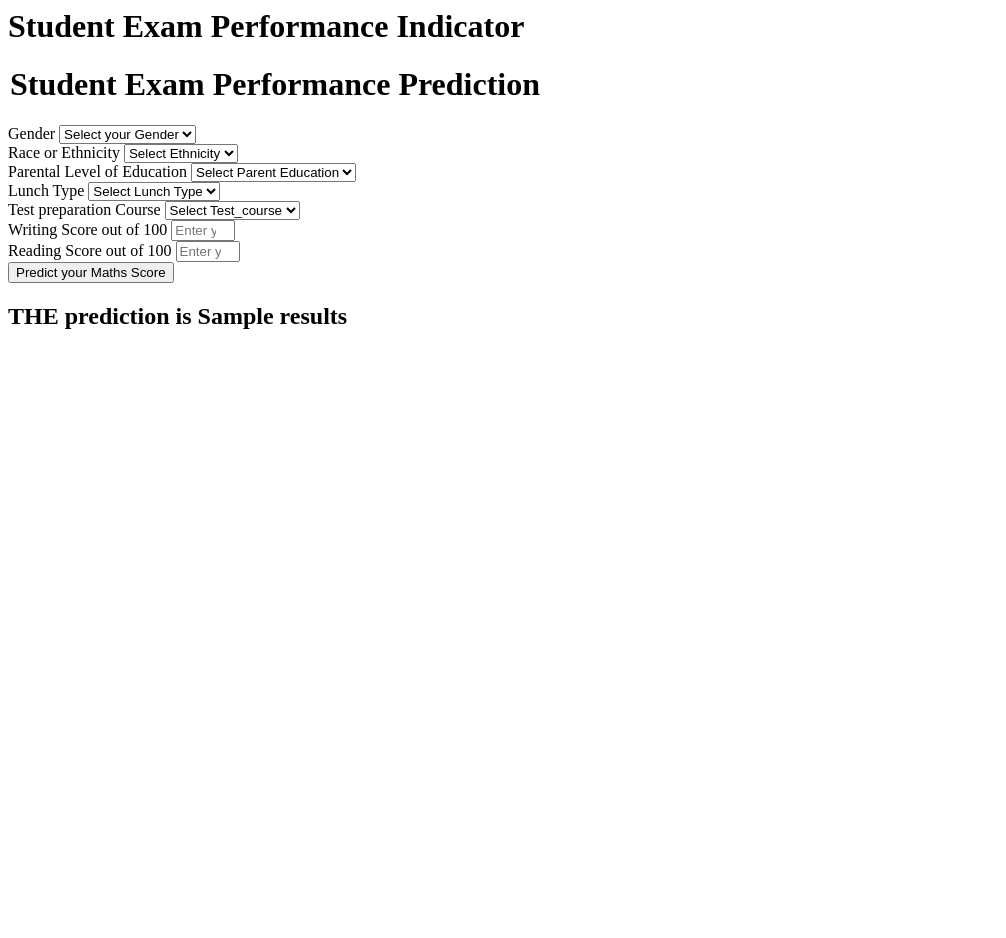
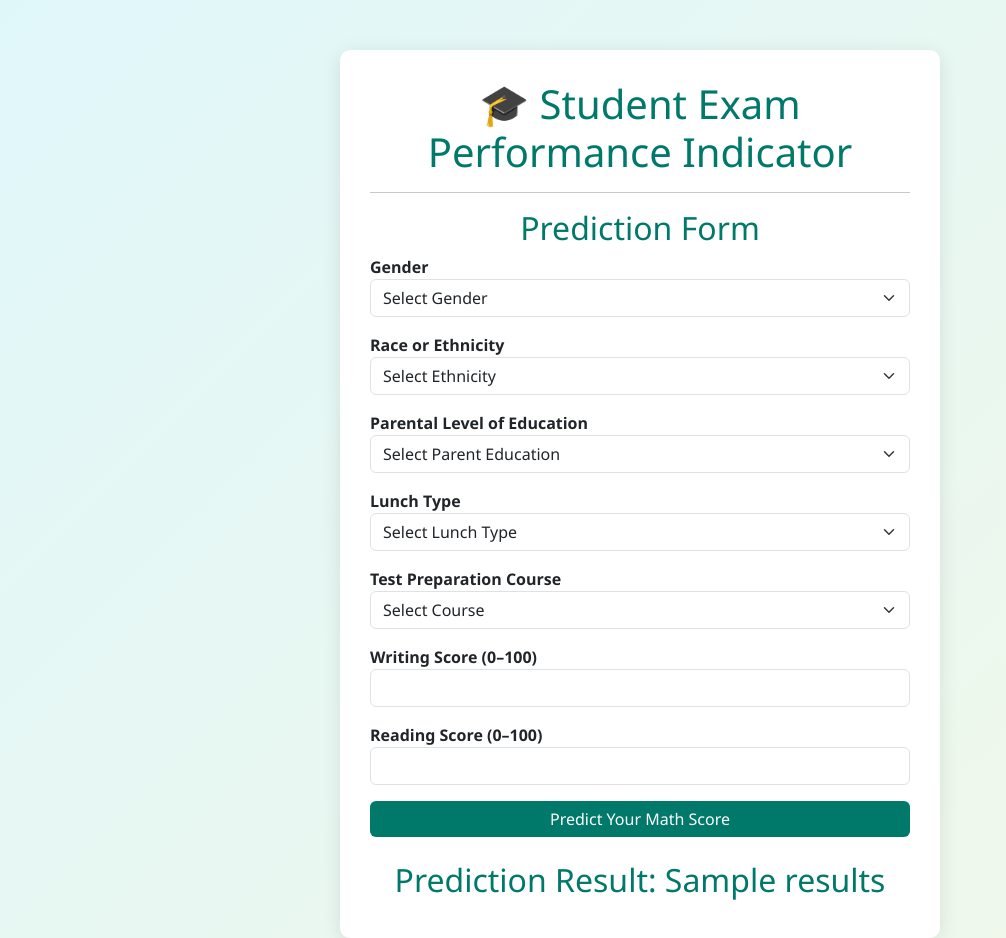
Before and after one commit to rohanmusale51/mlproject, a Flask app: template templates/home.html in a window 1280 px wide. Shown: the whole page, without its empty margins (0-1006 px from the left). Before the commit the page ends 329 px from the top, so only its background shows below. Run offline with Flask 3, Linux system fonts and the light colour scheme; the template is opened without the code that fills it: most values are stand-ins (such as "Sample title", 1, 10 or a date in 2020).

Commit message:
updated UI of app

```diff
--- a/templates/home.html
+++ b/templates/home.html
@@ -1,111 +1,113 @@
-<html>
+<!DOCTYPE html>
+<html lang="en">
+<head>
+  <meta charset="UTF-8">
+  <meta name="viewport" content="width=device-width, initial-scale=1.0">
+  <title>Student Exam Performance Predictor</title>
+  <link href="https://cdn.jsdelivr.net/npm/bootstrap@5.3.0/dist/css/bootstrap.min.css" rel="stylesheet">
+  <style>
+    body {
+      background: linear-gradient(135deg, #e0f7fa, #f1f8e9);
+      font-family: 'Segoe UI', Tahoma, Geneva, Verdana, sans-serif;
+      padding-top: 50px;
+    }
+    .container {
+      max-width: 600px;
+      background: white;
+      border-radius: 10px;
+      box-shadow: 0 4px 20px rgba(0,0,0,0.1);
+      padding: 30px;
+    }
+    h1, h2 {
+      text-align: center;
+      color: #00796b;
+    }
+    .btn-primary {
+      width: 100%;
+      background-color: #00796b;
+      border: none;
+    }
+    .btn-primary:hover {
+      background-color: #004d40;
+    }
+    label {
+      font-weight: 600;
+    }
+  </style>
+</head>
 <body>
-    <div class="login">
-       <h1>Student Exam Performance Indicator</h1>
+  <div class="container">
+    <h1>🎓 Student Exam Performance Indicator</h1>
+    <hr>
+    <form action="{{ url_for('predict_datapoint') }}" method="post">
+      <h2>Prediction Form</h2>
 
-       <form action="{{ url_for('predict_datapoint')}}" method="post">
-        <h1>
-            <legend>Student Exam Performance Prediction</legend>
-        </h1>
       <div class="mb-3">
-            <label class="form-label">Gender</label>
-            <select class="form-control" name="gender" placeholder="Enter you Gender" required>
-                <option class="placeholder" selected disabled value="">Select your Gender</option>
-                <option value="male">
-                    Male
-                </option>
-                <option value="female">
-                    Female
-                </option>
+        <label>Gender</label>
+        <select class="form-select" name="gender" required>
+          <option selected disabled value="">Select Gender</option>
+          <option value="male">Male</option>
+          <option value="female">Female</option>
         </select>
       </div>
+
       <div class="mb-3">
-            <label class="form-label">Race or Ethnicity</label>
-            <select class="form-control" name="ethnicity" placeholder="Enter you ethnicity" required>
-                <option class="placeholder" selected disabled value="">Select Ethnicity</option>
-                <option value="group A">
-                    Group A
-                </option>
-                <option value="group B">
-                    Group B
-                </option>
-                <option value="group C">
-                    Group C
-                </option>
-                <option value="group D">
-                    Group D
-                </option>
-                <option value="group E">
-                    Group E
-                </option>
+        <label>Race or Ethnicity</label>
+        <select class="form-select" name="ethnicity" required>
+          <option selected disabled value="">Select Ethnicity</option>
+          <option value="group A">Group A</option>
+          <option value="group B">Group B</option>
+          <option value="group C">Group C</option>
+          <option value="group D">Group D</option>
+          <option value="group E">Group E</option>
         </select>
       </div>
+
       <div class="mb-3">
-            <label class="form-label">Parental Level of Education</label>
-            <select class="form-control" name="parental_level_of_education"
-                placeholder="Enter you Parent Education" required>
-                <option class="placeholder" selected disabled value="">Select Parent Education</option>
-                <option value="associate's degree">
-                    associate's degree
-                </option>
-                <option value="bachelor's degree">
-                    bachelor's degree
-                </option>
-                <option value="high school">
-                    high school
-                </option>
-                <option value="master's degree">
-                    master's degree
-                </option>
-                <option value="some college">
-                    some college
-                </option>
-                <option value="some high school">
-                    some high school
-                </option>
+        <label>Parental Level of Education</label>
+        <select class="form-select" name="parental_level_of_education" required>
+          <option selected disabled value="">Select Parent Education</option>
+          <option value="associate's degree">Associate's Degree</option>
+          <option value="bachelor's degree">Bachelor's Degree</option>
+          <option value="high school">High School</option>
+          <option value="master's degree">Master's Degree</option>
+          <option value="some college">Some College</option>
+          <option value="some high school">Some High School</option>
         </select>
       </div>
+
       <div class="mb-3">
-            <label class="form-label">Lunch Type</label>
-            <select class="form-control" name="lunch" placeholder="Enter you Lunch" required>
-                <option class="placeholder" selected disabled value="">Select Lunch Type</option>
-                <option value="free/reduced">
-                    free/reduced
-                </option>
-                <option value="standard">
-                    standard
-                </option>
+        <label>Lunch Type</label>
+        <select class="form-select" name="lunch" required>
+          <option selected disabled value="">Select Lunch Type</option>
+          <option value="free/reduced">Free/Reduced</option>
+          <option value="standard">Standard</option>
         </select>
       </div>
+
       <div class="mb-3">
-            <label class="form-label">Test preparation Course</label>
-            <select class="form-control" name="test_preparation_course" placeholder="Enter you Course"
-                required>
-                <option class="placeholder" selected disabled value="">Select Test_course</option>
-                <option value="none">
-                    None
-                </option>
-                <option value="completed">
-                    Completed
-                </option>
+        <label>Test Preparation Course</label>
+        <select class="form-select" name="test_preparation_course" required>
+          <option selected disabled value="">Select Course</option>
+          <option value="none">None</option>
+          <option value="completed">Completed</option>
         </select>
       </div>
+
       <div class="mb-3">
-            <label class="form-label">Writing Score out of 100</label>
-            <input class="form-control" type="number" name="reading_score"
-                placeholder="Enter your Reading score" min='0' max='100' />
+        <label>Writing Score (0–100)</label>
+        <input type="number" class="form-control" name="writing_score" min="0" max="100" required>
       </div>
+
       <div class="mb-3">
-            <label class="form-label">Reading Score out of 100</label>
-            <input class="form-control" type="number" name="writing_score"
-                placeholder="Enter your Reading Score" min='0' max='100' />
+        <label>Reading Score (0–100)</label>
+        <input type="number" class="form-control" name="reading_score" min="0" max="100" required>
       </div>
-        <div class="mb-3">
-            <input class="btn btn-primary" type="submit" value="Predict your Maths Score" required />
+
+      <button type="submit" class="btn btn-primary">Predict Your Math Score</button>
+    </form>
+
+    <h2 class="mt-4">Prediction Result: {{ results }}</h2>
   </div>
-    </form>
-    <h2>
-       THE  prediction is {{results}}
-    </h2>
-   <body>
+</body>
 </html>
```
Also changed, not shown: 1 other file. Lines whose indentation alone changed are shown as unchanged.
